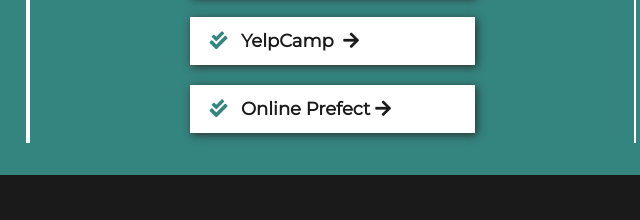
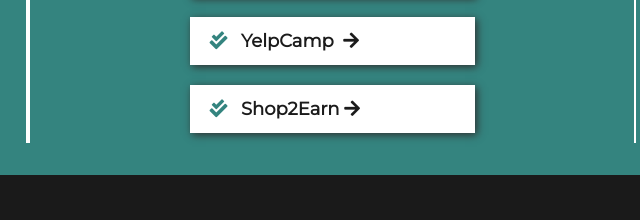
Before and after one commit to Sakshamkhandelwal123/About_Me, a website: page index.html in a window 1280 px wide. Shown: the part 823-1043 px from the top of the page, 612-1252 px from the left. Drawn offline with nearby package versions, Linux system fonts and the light colour scheme; a script that the page names is missing.

Commit message:
Update index.html

```diff
--- a/index.html
+++ b/index.html
@@ -89,7 +89,7 @@
 
             <div class="project contenttext bold" data-aos="fade-down"><span class="tick"><i class="fas fa-check-double"></i> </span><a href="https://secure-garden-42258.herokuapp.com/" data-toggle="tooltip" data-placement="right" title="Visit Website">BUSLO <i class="fas fa-arrow-right"></i></a></div>
             <div class="project contenttext bold" data-aos="fade-down"><span class="tick"><i class="fas fa-check-double"></i> </span><a href="http://stormy-castle-16005.herokuapp.com/" data-toggle="tooltip" data-placement="right" title="Visit Website">YelpCamp &nbsp<i class="fas fa-arrow-right"></i></a></div>
-            <div class="project contenttext bold" data-aos="fade-down"><span class="tick"><i class="fas fa-check-double"></i> </span><a href="https://github.com/Sakshamkhandelwal123/Online-Prefect" data-toggle="tooltip" data-placement="right" title="View Tool">Online Prefect <i class="fas fa-arrow-right"></i></a></div>
+            <div class="project contenttext bold" data-aos="fade-down"><span class="tick"><i class="fas fa-check-double"></i> </span><a href="https://sakshamkhandelwal123.github.io/Shop2Earn/" data-toggle="tooltip" data-placement="right" title="View Website">Shop2Earn <i class="fas fa-arrow-right"></i></a></div>
 
         </div>
 
```
